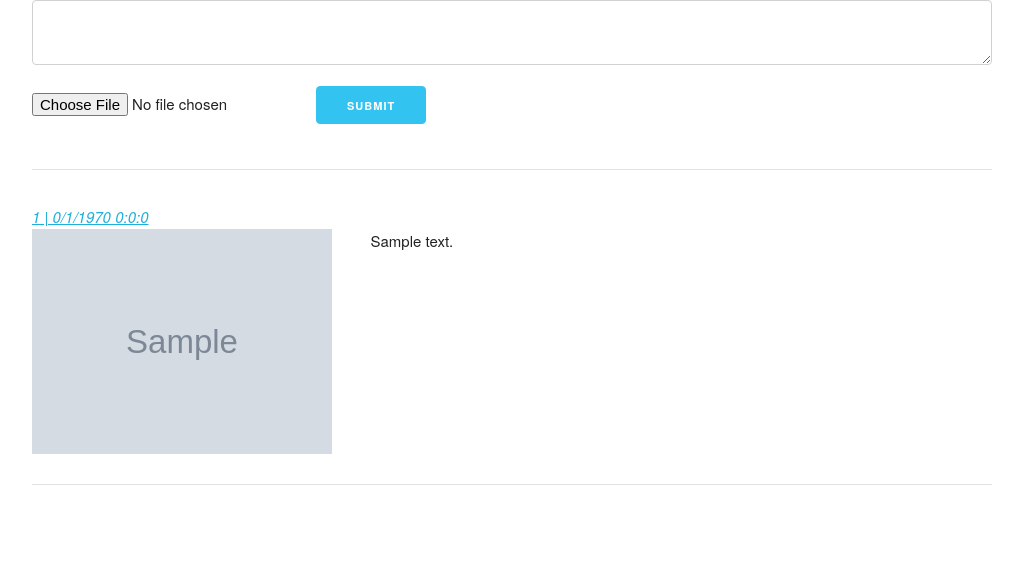
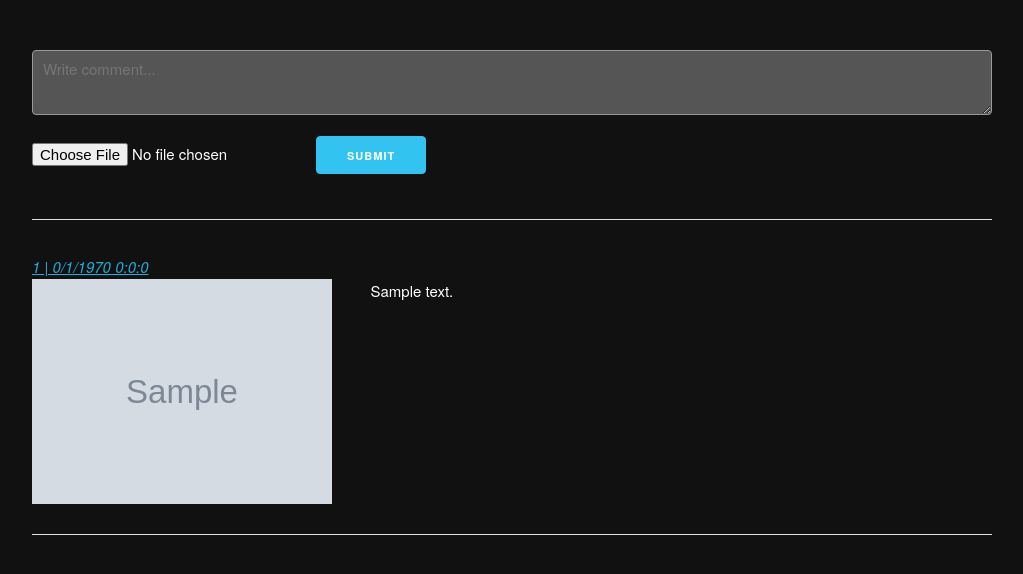
Before and after one commit to LycaonIsAWolf/infinite-images, a Node server app: page / in a window 1280 px wide. Shown: the top 574 px of the page, without its empty margins (128-1151 px from the left). Run offline with Node 20, Linux system fonts and the light colour scheme; tables that the repository leaves empty hold one stand-in row (values such as "Sample post"); grey boxes marked "Sample" are stand-in pictures; some libraries are stand-ins or nearby versions.

Commit message:
added (or tried to add) recaptcha support, changed /post/<id> to /posts/<id>

```diff
--- a/package.json
+++ b/package.json
@@ -13,6 +13,7 @@
     "express": "^4.14.0",
     "multer": "^1.2.1",
     "pug": "^2.0.0-beta6",
+    "request": "^2.79.0",
     "sqlite3": "^3.1.8"
   }
 }
--- a/routes/index.js
+++ b/routes/index.js
@@ -1,6 +1,8 @@
 var express = require('express');
 var db = require('../controllers/db.js');
 var Post = require('../controllers/post.js');
+var config = require('../config.js');
+var request = require('request');
 var path = require('path');
 
 var multer = require('multer');
@@ -40,14 +42,23 @@
 });
 
 router.post('/post', upload.single('image'), function(req, res){
+	console.log("recaptcha: " + req.body["g-recaptcha-response"]);
 
-	var post = new Post(req.body.body, req.file != undefined ? path.basename(req.file.path) : "");
-	db.add_post(post, function(err){
-		if(err){
-			console.error(err);
+	request.post("https://www.google.com/recaptcha/api/siteverify", {secret: config.recaptcha_secret, response: req.body["g-recaptcha-response"]}, function(error, response, body){
+		console.log('success: ' + JSON.parse(body)["success"]);
+		if(body["success"]){
+			var post = new Post(req.body.body, req.file != undefined ? path.basename(req.file.path) : "");
+			db.add_post(post, function(err){
+				if(err){
+					console.error(err);
+				}
+				else{
+					res.redirect('/posts/' + post.id);
+				}
+			});
 		}
 		else{
-			res.redirect('/post/' + post.id);
+			res.redirect(403, '/');
 		}
 	});
 
@@ -68,7 +79,7 @@
 	});
 });
 
-router.get('/post/:id', function(req, res){
+router.get('/posts/:id', function(req, res){
 	res.render('post', {post: req.post});
 });
 
--- a/static/css/style.css
+++ b/static/css/style.css
@@ -1,3 +1,13 @@
+body{
+	color: #fff;
+	background-color: #111;
+}
+
+textarea{
+	border:1px solid #999;
+	background-color: #555;
+}
+
 .post{
 
 }
@@ -16,3 +26,7 @@
 .post-id{
 	font-style: italic;
 }
+
+.post-form{
+	padding-top: 5rem;
+}
--- a/views/index.pug
+++ b/views/index.pug
@@ -1,18 +1,18 @@
 extends layout.pug
 
 block content
-
-	form(action="/post" method="post" enctype="multipart/form-data" class="submit-f")
-		textarea(class="u-full-width" id="body" name="body")
+	form(action="/post" method="post" enctype="multipart/form-data" class="post-form")
+		textarea(class="u-full-width" id="body" name="body" placeholder="Write comment...")
 		input(type="file" accept="image/*" name="image")
 		input(class="button-primary" type="submit" value="Submit")
+		div(class="g-recaptcha" data-sitekey="6LcQnQ8UAAAAALfc37VTlnedyyyFprRZc6l0O2OM")
 	hr
 
 	each post in posts
 		div(class="row post" id=post.id)
 			- var time = new Date(post.time);
 			- var id = post.id;
-			a(class="post-id" href="/post/"+post.id) #{id} | #{time.getMonth()}/#{time.getDate()}/#{time.getFullYear()} #{time.getHours()}:#{time.getMinutes()}:#{time.getSeconds()}
+			a(class="post-id" href="/posts/"+post.id) #{id} | #{time.getMonth()}/#{time.getDate()}/#{time.getFullYear()} #{time.getHours()}:#{time.getMinutes()}:#{time.getSeconds()}
 			div
 				if post.image != ""
 					img(class="post-image seven columns" src="/uploads/"+post.image)
--- a/views/layout.pug
+++ b/views/layout.pug
@@ -11,6 +11,7 @@
 		link(rel="stylesheet" href="/css/normalize.css")
 		link(rel="stylesheet" href="/css/skeleton.css")
 		link(rel="stylesheet" href="/css/style.css")
+		script(src="https://www.google.com/recaptcha/api.js")
 
 	body
 		div(class="container")
```
Also changed, not shown: 6 other files.
